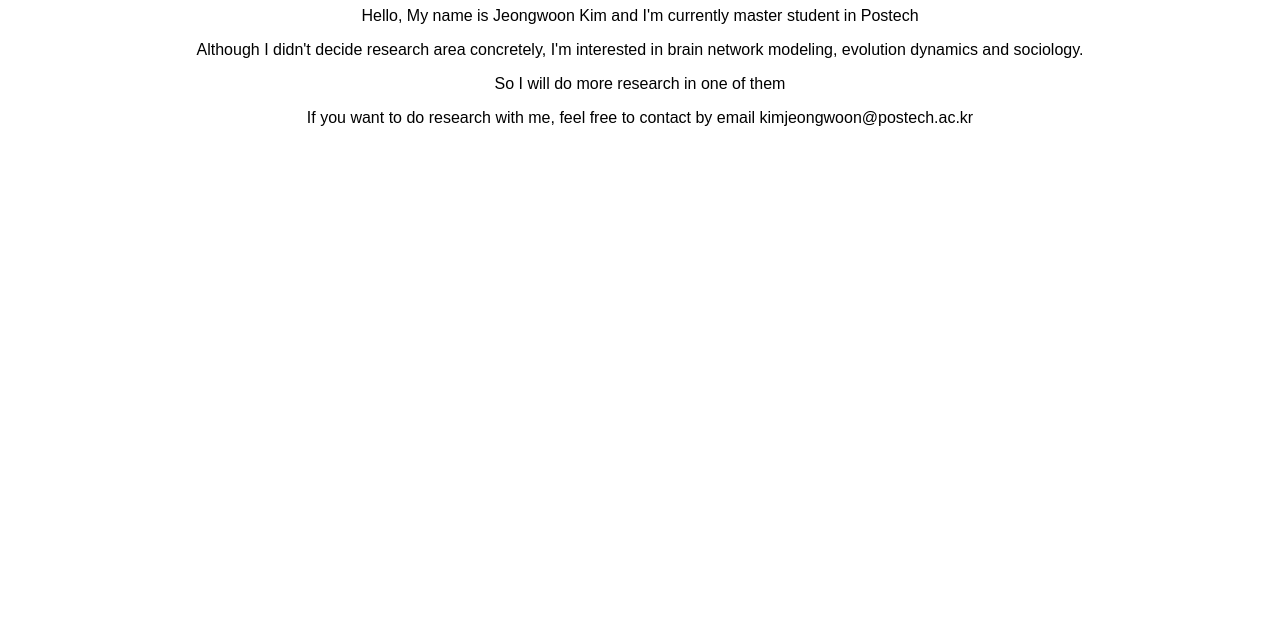
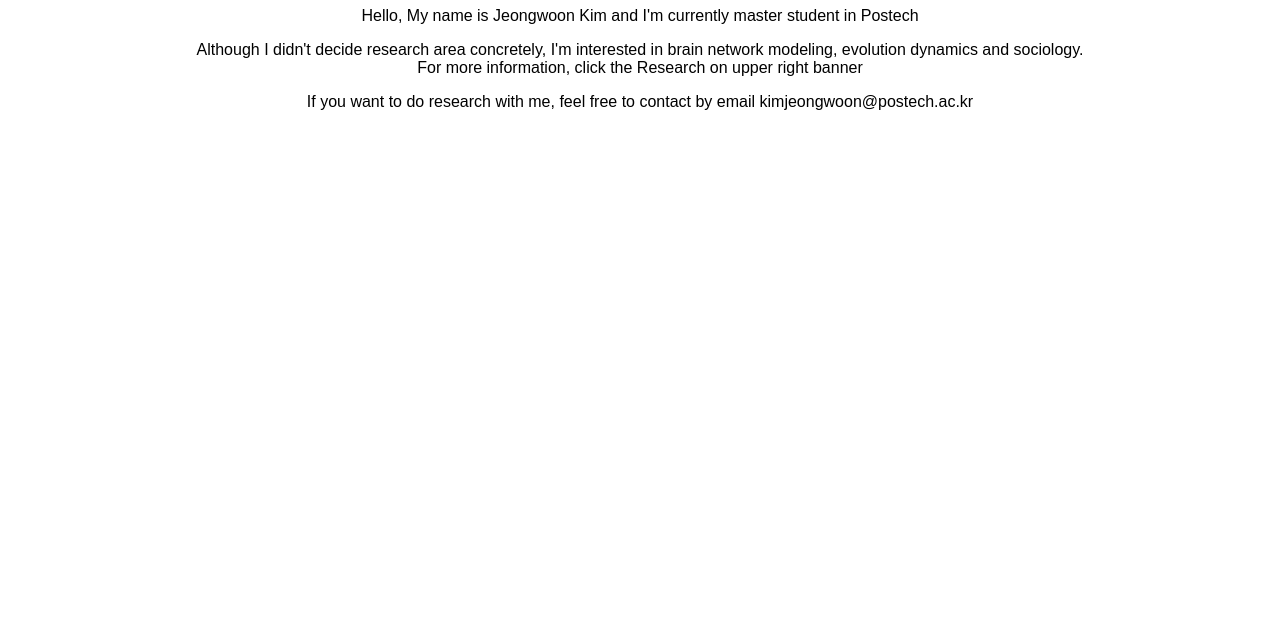
Before and after one commit to kimjeongwoon98/kimjeongwoon98.github.io, a plain HTML site: page index.html in a window 1280 px wide. Shown: the part 161-800 px from the top of the page. Drawn offline with Linux system fonts and the light colour scheme.

Commit message:
Update index.html

```diff
--- a/index.html
+++ b/index.html
@@ -37,10 +37,9 @@
   <div class="content">
     <h1>Welcome to Jeongwoon Kim's homepage</h1>
     <p>Hello, My name is Jeongwoon Kim and I'm currently master student in Postech</p>
-    <p>Although I didn't decide research area concretely, I'm interested in brain network modeling, evolution dynamics and sociology.</p>
-    <p>So I will do more research in one of them</p>
+    <p>Although I didn't decide research area concretely, I'm interested in brain network modeling, evolution dynamics and sociology.
+    <br>For more information, click the Research on upper right banner</p>
     <p>If you want to do research with me, feel free to contact by email kimjeongwoon@postech.ac.kr</p>
-
   </div>
 </body>
 </html>
```
